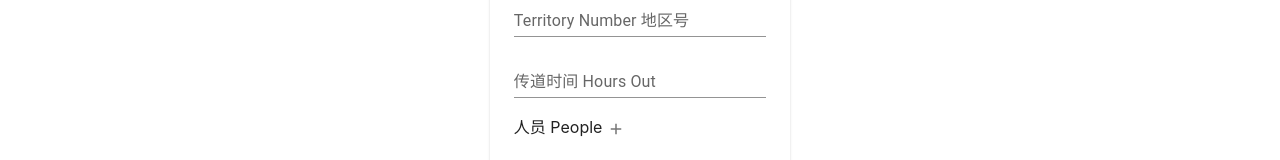
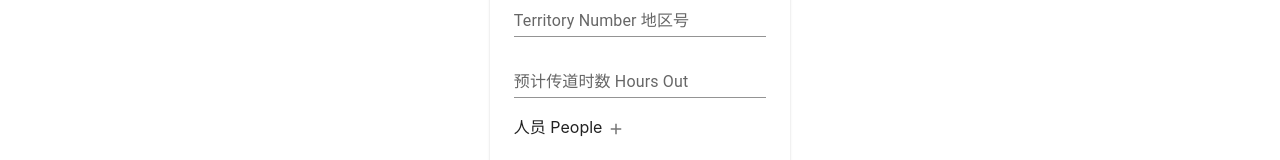
Before and after one commit to twbluenaxela/CarGroupMaker, a React (Create React App) app in the folder cargroupapp/: page / in a window 1280 px wide. Shown: the part 198-358 px from the top of the page. Built offline with nearby package versions, Linux system fonts and the light colour scheme.

Commit message:
Change label for hours out

```diff
--- a/cargroupapp/src/Views/carGroupCard.js
+++ b/cargroupapp/src/Views/carGroupCard.js
@@ -81,7 +81,7 @@ export default function CarGroupCard() {
             <br />
             <TextField
               id="standard-basic"
-              label="传道时间 Hours Out"
+              label="预计传道时数 Hours Out"
               variant="standard"
               size="small"
             />
```
